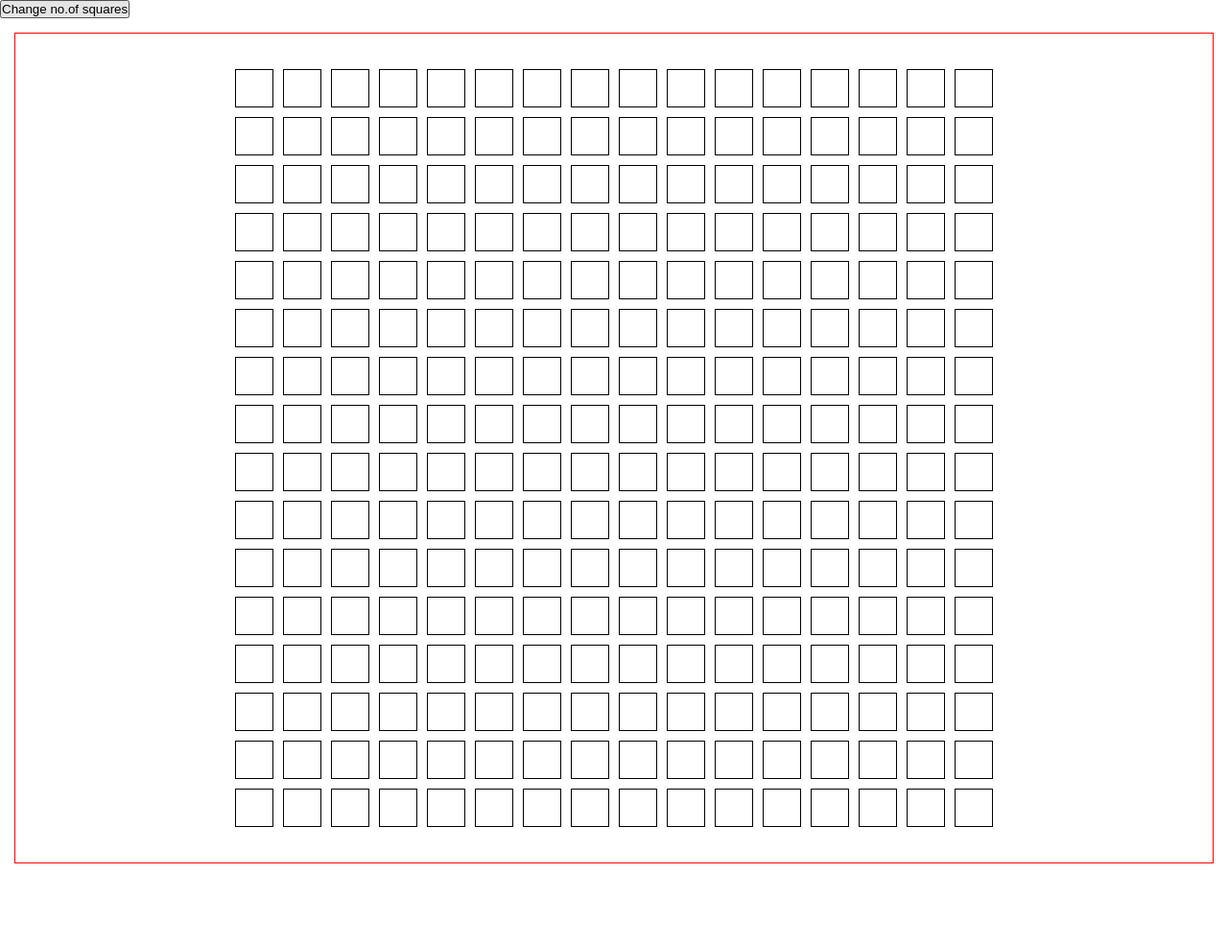
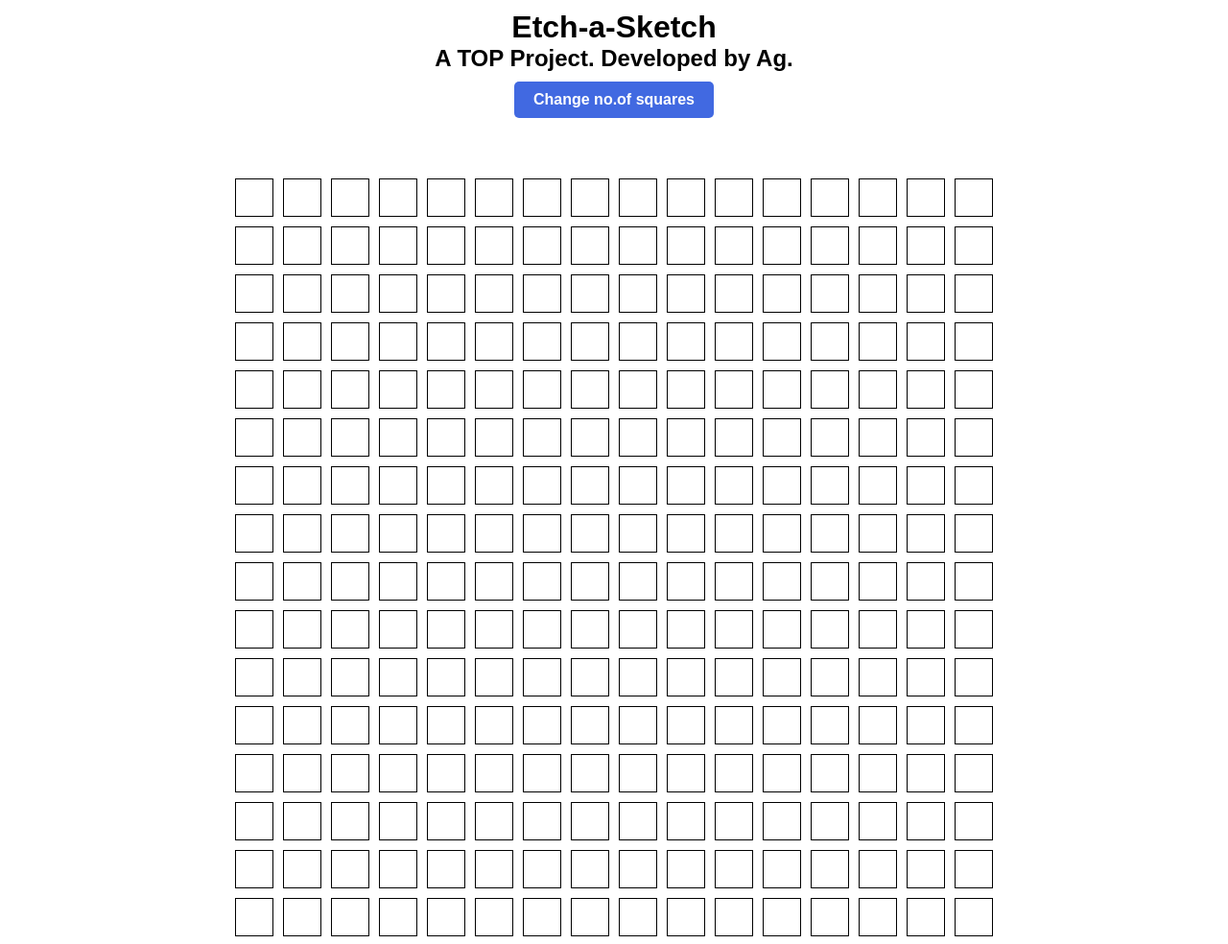
Before and after one commit to Ankush-Gautam/Etch-a-sketch, a plain HTML site: page index.html in a window 1280 px wide. Shown: the whole page at 96% size. Before the commit the page ends 915 px from the top, so only its background shows below. Drawn offline with Linux system fonts and the light colour scheme.

Commit message:
Style button

```diff
--- a/index.html
+++ b/index.html
@@ -12,7 +12,12 @@
     <script src="script.js" defer></script>
   </head>
   <body>
-    <button id="prompt-btn">Change no.of squares</button>
+    <header class="header">
+      <h1>Etch-a-Sketch</h1>
+      <h2>A TOP Project. Developed by Ag.</h2>
+      <button id="prompt-btn">Change no.of squares</button>
+    </header>
+
     <div class="container" id="container"></div>
   </body>
 </html>
--- a/script.js
+++ b/script.js
@@ -28,6 +28,7 @@ function generateGrid(squares) {
 }
 
 promptBtn.addEventListener("click", () => {
+  container.innerHTML = "";
   generateGrid(getUserInput());
 });
 
--- a/style.css
+++ b/style.css
@@ -3,6 +3,27 @@
   padding: 0;
   box-sizing: border-box;
   font-family: sans-serif;
+}
+
+.header {
+  text-align: center;
+  margin: 10px 0;
+}
+
+button {
+  padding: 10px 20px;
+  font-size: 1rem;
+  background-color: royalblue;
+  outline: none;
+  border: none;
+  color: white;
+  font-weight: bold;
+  border-radius: 5px;
+  margin: 10px 0;
+}
+button:hover {
+  opacity: 0.9;
+  scale: 0.98;
 }
 
 .grid-item {
@@ -18,13 +39,14 @@
 }
 
 #container {
-  outline: 1px solid red;
   margin: 1rem;
   padding: 2rem;
   display: flex;
   flex-direction: column;
   align-items: center;
   transition: 0.3s ease-in;
+  overflow: scroll;
+  scroll-behavior: smooth;
 }
 
 .grid-item:hover {
```
